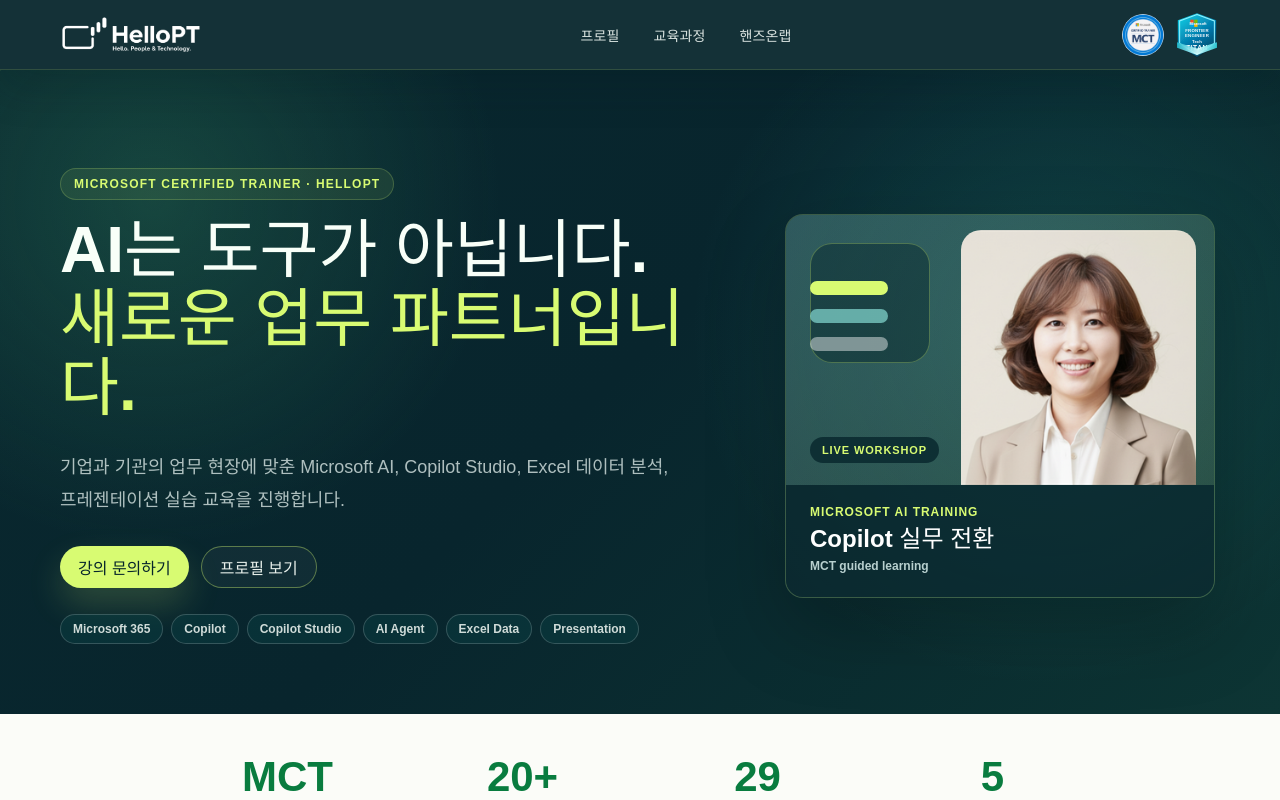
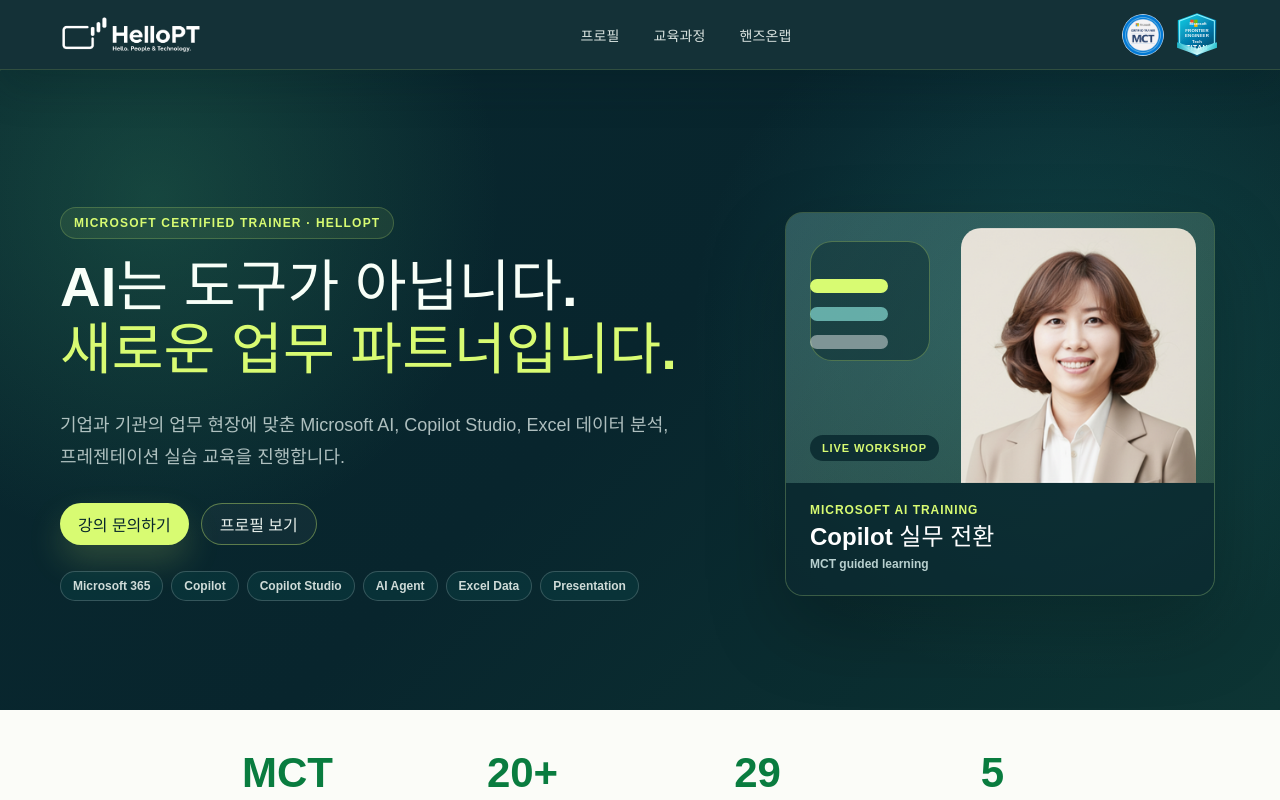
Before and after one commit to pej0285-lab/hellopt_homepage, a React (Vite) app: page / in a window 1280 px wide. Shown: the top 800 px of the page. Built offline with nearby package versions, Linux system fonts and the light colour scheme; a web font is replaced by a local one.

Commit message:
Refine hero slogan typography

```diff
--- a/src/App.css
+++ b/src/App.css
@@ -162,12 +162,15 @@
 }
 
 .hero-copy h1 {
-  max-width: 800px;
+  max-width: 820px;
   margin: 0;
-  font-size: clamp(42px, 5vw, 72px);
-  font-weight: 950;
-  line-height: 1.08;
+  font-size: clamp(38px, 4.4vw, 64px);
+  font-weight: 860;
+  line-height: 1.12;
   letter-spacing: 0;
+  word-break: keep-all;
+  overflow-wrap: normal;
+  text-wrap: balance;
 }
 
 .hero-copy h1 span {
```
